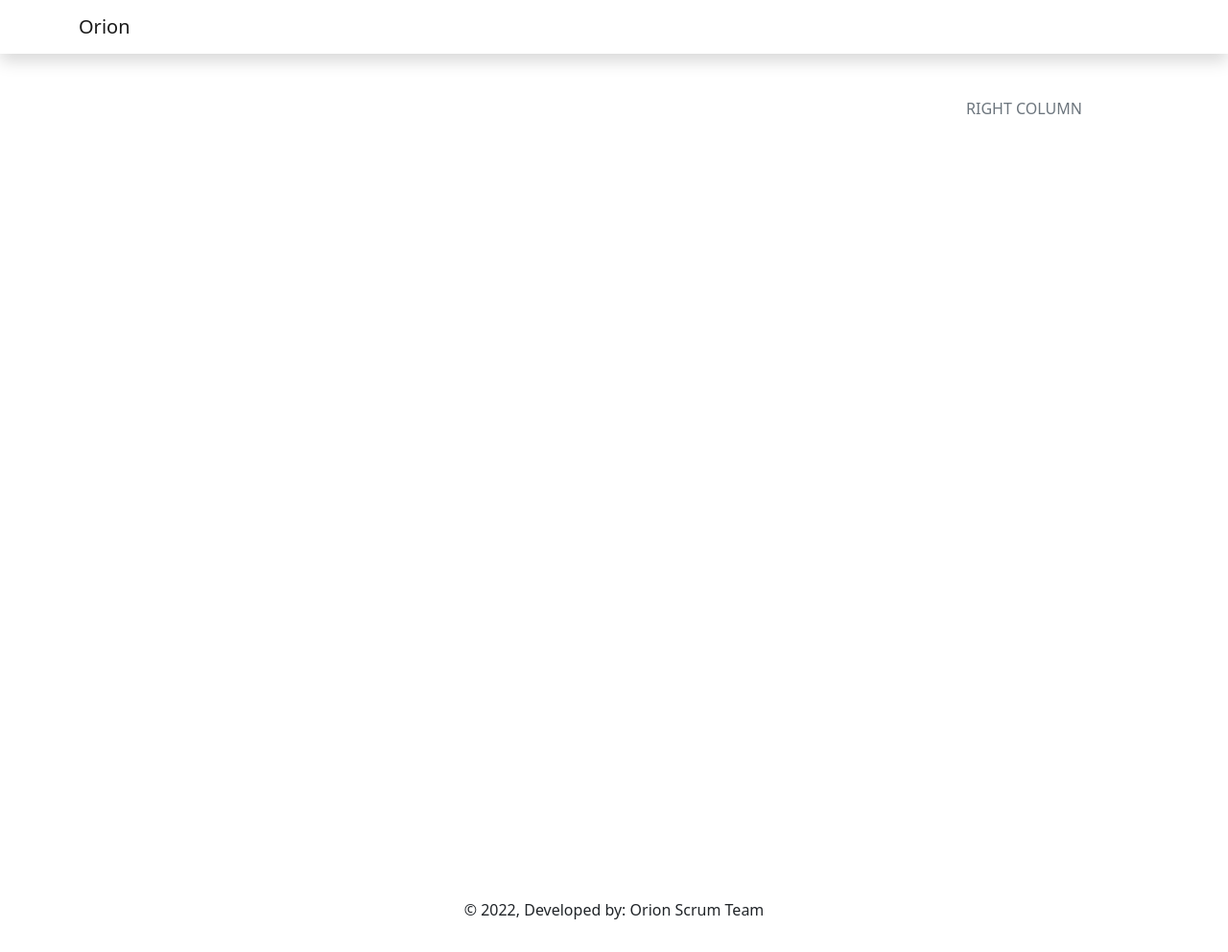
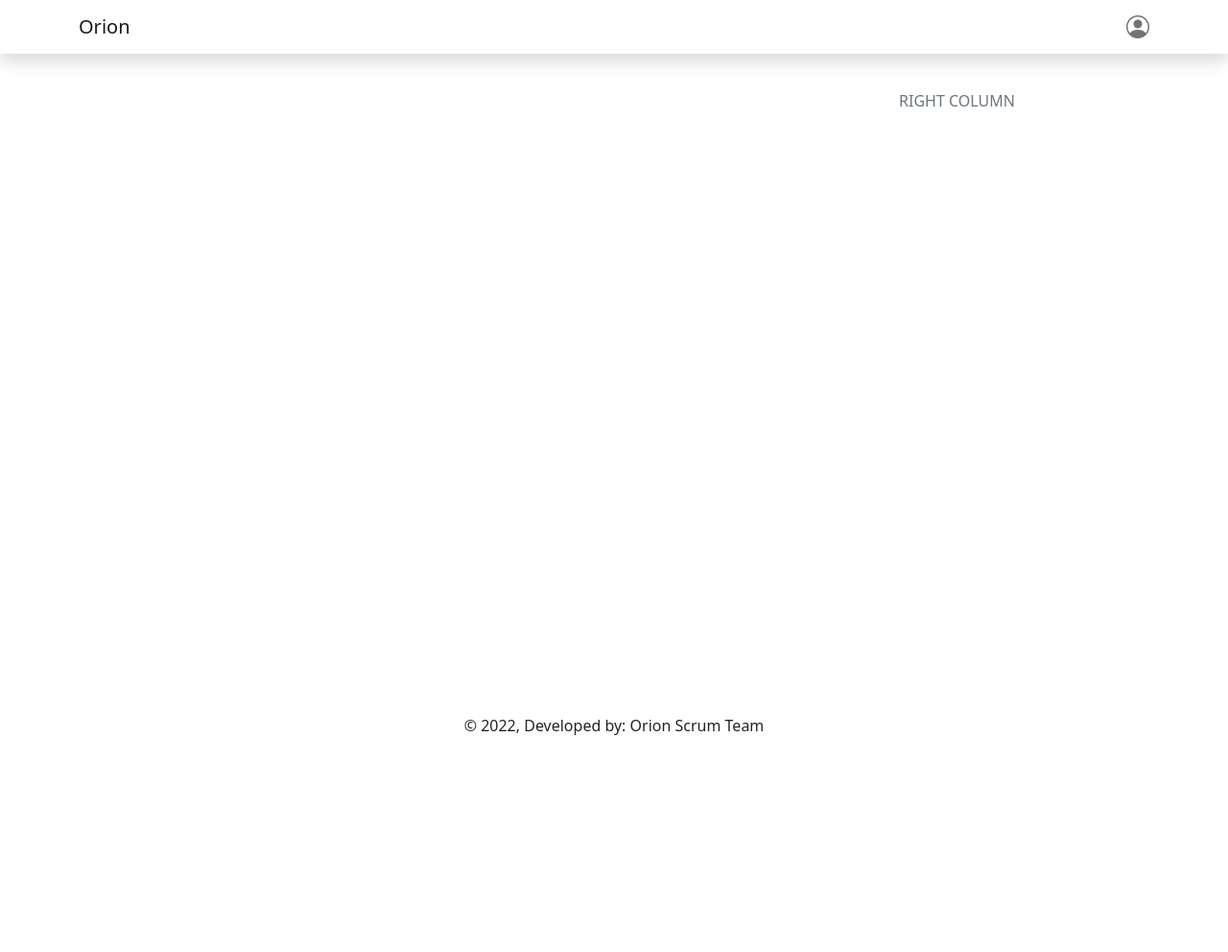
Before and after one commit to nsm23/GeekBrains-Orion-Scrum-Team, a Django app: template orion/templates/index.html in a window 1280 px wide. Shown: the whole page at 96% size. After the commit the page ends 766 px from the top, so only its background shows below. Run offline with Django 3.2, Linux system fonts and the light colour scheme; the template is opened without the code that fills it, so the values that code supplies are empty.

Commit message:
GOST-69 | Fixed navigation, post list increase mb

```diff
--- a/orion/static_files/css/style.css
+++ b/orion/static_files/css/style.css
@@ -1,3 +1,15 @@
+body {
+  padding-top: 6rem;
+}
+
+.right-column {
+  top: 6rem;
+}
+
+.navbar {
+  background-color: #fff;
+}
+
 .card-link {
   position: absolute;
   display: block;
@@ -24,3 +36,17 @@
     max-width:1140px;
   }
 }
+
+.navbar .bi {
+  font-size: 1.5rem;
+}
+
+.navbar a .bi-pencil-fill,
+.navbar a .bi-person-circle {
+  color: rgba(0,0,0,.55);
+}
+
+.navbar a:hover .bi-pencil-fill,
+.navbar a:hover .bi-person-circle {
+  color: rgba(0,0,0,.7);
+}
--- a/orion/templates/controls/header.html
+++ b/orion/templates/controls/header.html
@@ -1,5 +1,5 @@
 <header>
-    <nav class="navbar navbar-expand-sm navbar-light shadow mb-5">
+    <nav class="navbar navbar-expand-md navbar-light shadow fixed-top">
         <div class="container">
             <a href="/" class="navbar-brand">Orion</a>
             <button class="navbar-toggler" type="button" data-bs-toggle="collapse" data-bs-target="#navbarText"
@@ -7,7 +7,7 @@
                 <span class="navbar-toggler-icon"></span>
             </button>
             <div class="collapse navbar-collapse" id="navbarText">
-                <ul class="navbar-nav ml-auto">
+                <ul class="navbar-nav me-auto">
                     {% for hub in hubs %}
                         <li class="nav-item">
                             <a  href="{% url 'hubs:hub' slug=hub.alias %}"
@@ -18,6 +18,21 @@
                         </li>
                     {% endfor %}
                 </ul>
+                <div class="d-flex">
+                    {% if user.is_authenticated %}
+                        <a href="/posts/create">
+                            <i class="bi bi-pencil-fill me-3"></i>
+                        </a>
+                        <a href="{% url 'cabinet:user_detail_slug' slug=user.username %}">
+                            <img src="{{ user.avatar.url }}" class="rounded-circle" style="width: 2rem;" alt="@{{ user.username }}" title="@{{ user.username }}" />
+                        </a>
+                    {% else %}
+                        <a id="loginform-link" href="javascript:void(0)">
+                            <i class="bi bi-person-circle"></i>
+                        </a>
+                    {% endif %}
+                </div>
+
             </div>
         </div>
     </nav>
--- a/orion/templates/layouts/main.html
+++ b/orion/templates/layouts/main.html
@@ -21,10 +21,10 @@
     <main class="flex-shrink-0">
         <div class="container">
             <div class="row">
-                <div class="col-9">
+                <div class="col-md-9 col-12">
                     {% block content %}{% endblock %}
                 </div>
-                <div class="col-3 sticky-top vh-100">
+                <div class="col-md-3 sticky-top h-100 right-column d-none d-md-flex">
                     {% comment %} <img src="{%  static '/img/orion_banner.jpg' %}" class="img-fluid" alt="..."> {% endcomment %}
                     <h6 class="text-muted text-center">RIGHT COLUMN<h6>
                 </div>
--- a/orion/templates/posts/list.html
+++ b/orion/templates/posts/list.html
@@ -1,5 +1,5 @@
 {% for post in post_list %}
-  <div class="card card mb-3">
+  <div class="card card mb-5">
     {% if post.image %}<img src="{{ post.image.url }}" class="img-fluid" alt="{{ post.title }}">{% endif %}
     <div class="card-body">
       <h5 class="card-title">{{post.title}}</h5>
```
